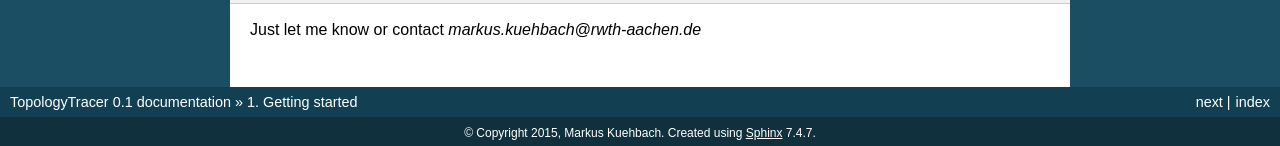
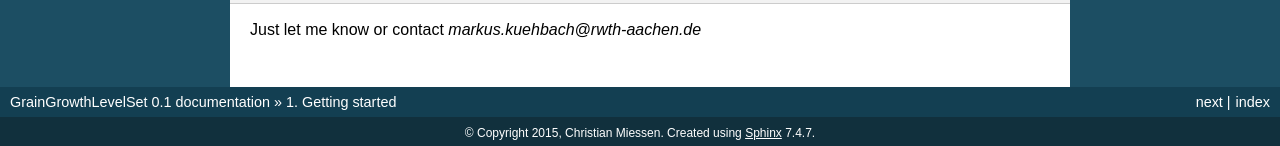
Before and after one commit to GraGLeS/GraGLeS2D, a Sphinx documentation site: the page built from docs/source/index.rst, in a window 1280 px wide and 900 px high, scrolled down 1987 px. Shown: the part 751-897 px from the top of the window. Built offline with Sphinx 7.4.7, drawn with Linux system fonts in a browser that asks for light colours; some of the changed text lies outside the part shown.

Commit message:
Update conf.py

```diff
--- a/docs/source/conf.py
+++ b/docs/source/conf.py
@@ -43,8 +43,8 @@ source_suffix = '.rst'
 master_doc = 'index'
 
 # General information about the project.
-project = u'TopologyTracer'
-copyright = u'2015, Markus Kuehbach'
+project = u'GrainGrowthLevelSet'
+copyright = u'2015, Christian Miessen'
 
 # The version info for the project you're documenting, acts as replacement for
 # |version| and |release|, also used in various other places throughout the
@@ -196,8 +196,8 @@ latex_elements = {
 # (source start file, target name, title,
 #  author, documentclass [howto, manual, or own class]).
 latex_documents = [
-  ('index', 'TopologyTracer.tex', u'TopologyTracer Documentation',
-   u'Markus Kuehbach', 'manual'),
+  ('index', 'GraGLeS.tex', u'GraGLeS Documentation',
+   u'Christian Miessen', 'manual'),
 ]
 
 # The name of an image file (relative to this directory) to place at the top of
@@ -226,8 +226,8 @@ latex_documents = [
 # One entry per manual page. List of tuples
 # (source start file, name, description, authors, manual section).
 man_pages = [
-    ('index', 'topologytracer', u'TopologyTracer Documentation',
-     [u'Markus Kuehbach'], 1)
+    ('index', 'GraGLeS', u'GraGLeS Documentation',
+     [u'Christian Miessen'], 1)
 ]
 
 # If true, show URL addresses after external links.
@@ -240,8 +240,8 @@ man_pages = [
 # (source start file, target name, title, author,
 #  dir menu entry, description, category)
 texinfo_documents = [
-  ('index', 'TopologyTracer', u'TopologyTracer Documentation',
-   u'Markus Kuehbach', 'TopologyTracer', 'One line description of project.',
+  ('index', 'GraGLeS', u'GraGLeS Documentation',
+   u'Christian Miessen', 'GraGLeS', 'One line description of project.',
    'Miscellaneous'),
 ]
 
```
